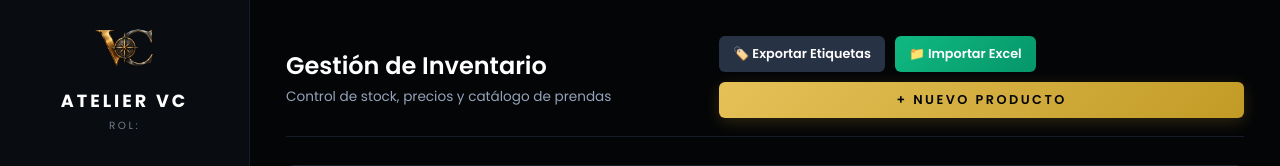
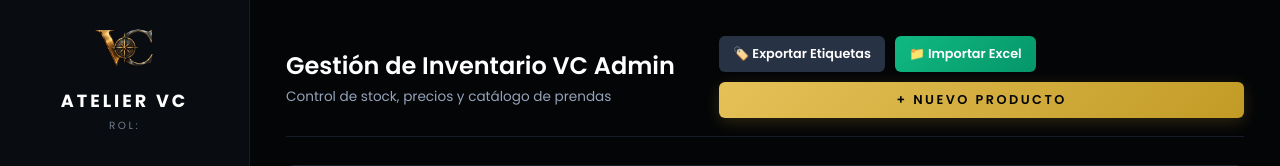
Before and after one commit to giovaniiandres2016-dv/vc-admin, a FastAPI app: page /inventario in a window 1280 px wide. Shown: the top 166 px of the page. Run offline with FastAPI, Linux system fonts and the light colour scheme; a user stored in the database is signed in; some libraries are stand-ins or nearby versions.

Commit message:
Actualización: Cambio de nombre a VC Admin y adición de marca, color y talla en etiquetas/inversión

```diff
--- a/main.py
+++ b/main.py
@@ -27,8 +27,8 @@
 # Crear tablas en la base de datos
 Base.metadata.create_all(bind=engine)
 
-app = FastAPI(title="ÉPIKA")
-app.add_middleware(SessionMiddleware, secret_key="epika_admin_secret_key_clean")
+app = FastAPI(title="VC Admin")
+app.add_middleware(SessionMiddleware, secret_key="vc_admin_secret_key_clean")
 
 # --- MIDDLEWARE ANTI-CACHÉ (Evita navegación hacia atrás post-logout) ---
 class NoCacheMiddleware(BaseHTTPMiddleware):
@@ -56,7 +56,7 @@
         db.close()
 
 
-# --- LISTA OFICIAL DE CATEGORÍAS ÉPIKA ---
+# --- LISTA OFICIAL DE CATEGORÍAS VC ADMIN ---
 CATEGORIAS_OFICIALES = [
     "Sudadera premium",
     "Sudadera multimarca",
@@ -126,12 +126,12 @@
 
     if not db.query(Usuario).filter(Usuario.nombre == "admin").first():
         hashed_admin = bcrypt.hashpw("admin123".encode('utf-8'), bcrypt.gensalt()).decode('utf-8')
-        admin = Usuario(nombre="admin", email="admin@epika.com", password_hash=hashed_admin, rol="ADMIN", activo=True)
+        admin = Usuario(nombre="admin", email="admin@vcadmin.com", password_hash=hashed_admin, rol="ADMIN", activo=True)
         db.add(admin)
 
     if not db.query(Usuario).filter(Usuario.nombre == "colaborador").first():
         hashed_colab = bcrypt.hashpw("colab123".encode('utf-8'), bcrypt.gensalt()).decode('utf-8')
-        colab = Usuario(nombre="colaborador", email="colab@epika.com", password_hash=hashed_colab, rol="COLABORADOR", activo=True)
+        colab = Usuario(nombre="colaborador", email="colab@vcadmin.com", password_hash=hashed_colab, rol="COLABORADOR", activo=True)
         db.add(colab)
 
     db.commit()
@@ -193,7 +193,7 @@
         for detalle in venta.detalles:
             prod = db.query(Producto).filter(Producto.id == detalle.producto_id).first()
             if prod:
-                costo_total_vendido += (prod.precio_costo * detalle.cantidad)
+                costo_total_vendido += ((prod.precio_costo or 0.0) * detalle.cantidad)
 
     ganancia_neta = ingresos_totales - costo_total_vendido
 
@@ -382,7 +382,6 @@
         context={"user": user, "cliente": None, "active_page": "clientes", "error": None}
     )
 
-# [CORREGIDO] RUTA DE EXPORTAR COLOCADA ANTES DE LAS RUTAS DINÁMICAS DE CLIENTES
 @app.get("/clientes/exportar-excel")
 async def exportar_clientes_excel(
     request: Request,
@@ -602,7 +601,6 @@
         }
     )
 
-# RUTA: EXPORTAR VENTAS CON FECHA ESTABLECIDA
 @app.get("/ventas/exportar-excel")
 async def exportar_ventas_excel(
     request: Request,
@@ -1131,6 +1129,9 @@
             "Código de Producto": p.codigo,
             "Nombre del Producto": p.nombre,
             "Categoría": p.categoria or "General",
+            "Marca": p.marca or "N/A",
+            "Color": p.color or "N/A",
+            "Talla": p.talla or "N/A",
             "Referencia": p.referencia or "N/A",
             "Cantidad": cantidad,
             "Precio de Compra Unitario": precio_costo,
--- a/templates/inventario.html
+++ b/templates/inventario.html
@@ -55,7 +55,7 @@
 {% block content %}
 <div class="page-header">
     <div>
-        <h2 style="color: #FFFFFF; font-weight: 600; font-size: 1.5rem;">Gestión de Inventario</h2>
+        <h2 style="color: #FFFFFF; font-weight: 600; font-size: 1.5rem;">Gestión de Inventario VC Admin</h2>
         <p style="color: #94A3B8; font-size: 0.85rem; margin-top: 4px;">Control de stock, precios y catálogo de prendas</p>
     </div>
 
```
Also changed, not shown: vc_admin.db (added).
